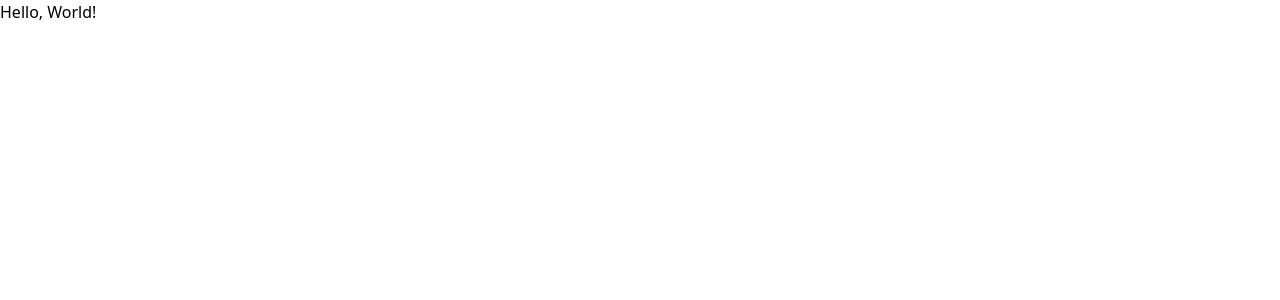
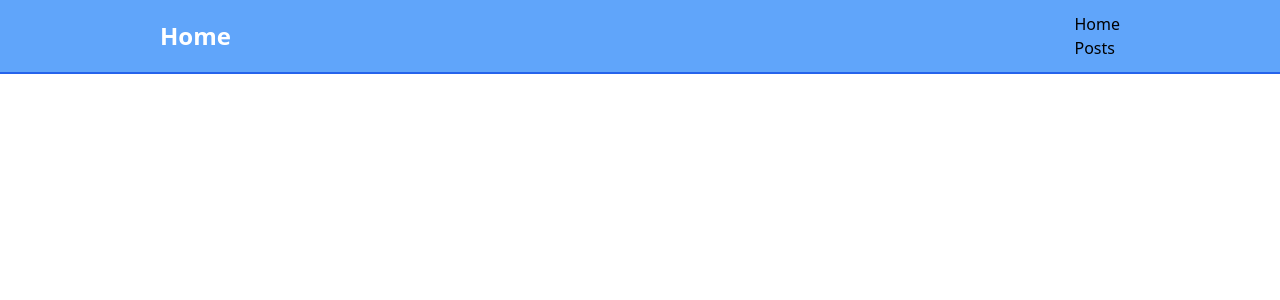
Before and after one commit to yegorkravchenko/randomposts-react, a React (Vite) app: page / in a window 1280 px wide. Shown: the top 300 px of the page. Built offline with nearby package versions, Linux system fonts and the light colour scheme.

Commit message:
add: header component

```diff
--- a/src/App.jsx
+++ b/src/App.jsx
@@ -1,8 +1,17 @@
 import React from 'react';
+import { BrowserRouter as Router, Switch, Route } from 'react-router-dom';
+
+import { Home } from './pages/Home';
 
 function App() {
     return (
-        <div>Hello, World!</div>
+        <Router>
+            <Switch>
+                <Route exact path="/">
+                    <Home />
+                </Route>
+            </Switch>
+        </Router>
     );
 }
 
--- /dev/null
+++ b/src/components/Header.jsx
@@ -0,0 +1,22 @@
+import React from 'react';
+import { NavLink } from 'react-router-dom';
+
+export function Header({ pageTitle }) {
+    return (
+        <header className="w-screen py-3 border-b-2 border-blue-600 bg-blue-400">
+            <div className="w-9/12 mx-auto flex justify-between items-center">
+                <h1 className="text-2xl text-white font-bold">{pageTitle}</h1>
+                <nav>
+                    <ul>
+                        <li>
+                            <NavLink to="/">Home</NavLink>
+                        </li>
+                        <li>
+                            <NavLink to="/posts">Posts</NavLink>
+                        </li>
+                    </ul>
+                </nav>
+            </div>
+        </header>
+    );
+}
--- /dev/null
+++ b/src/pages/Home.jsx
@@ -0,0 +1,11 @@
+import React from 'react';
+
+import { Header } from '../components/Header';
+
+export function Home() {
+    return (
+        <>
+            <Header pageTitle="Home" />
+        </>
+    );
+}
```
Also changed, not shown: src/pages/PostPage.jsx (added), src/pages/Posts.jsx (added).
